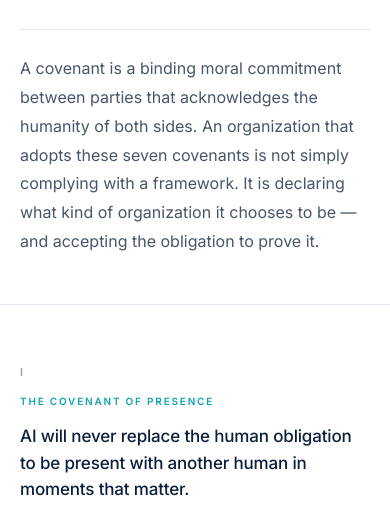
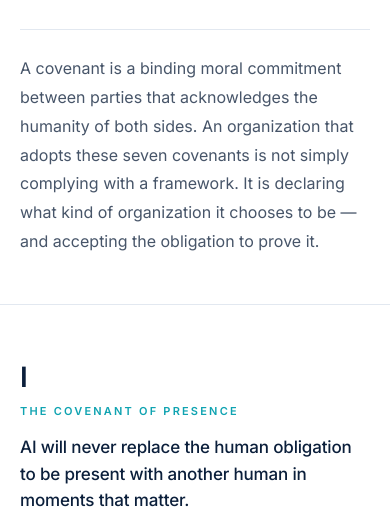
Before and after one commit to ajwork-art/humanvaluegovernance, a plain HTML site: page covenants.html in a window 390 px wide. Shown: the part 299-818 px from the top of the page. Drawn offline with Linux system fonts and the light colour scheme.

Commit message:
Strengthen covenant numeral and label visual weight
- Roman numeral: 13px → 36px, gray → navy, weight 800, tight tracking
- Label: 10px → 11px, weight 600 → 700, tracking 0.2em
- Numeral column widened: 56px → 72px to accommodate larger size
- Mobile numeral: 28px (was 11px)

Co-Authored-By: Claude Sonnet 4.6 <noreply@anthropic.com>

```diff
--- a/covenants.html
+++ b/covenants.html
@@ -148,8 +148,8 @@
       padding: 56px 0;
       border-bottom: 1px solid var(--border);
       display: grid;
-      grid-template-columns: 56px 1fr;
-      gap: 0 36px;
+      grid-template-columns: 72px 1fr;
+      gap: 0 40px;
       align-items: start;
     }
 
@@ -157,13 +157,14 @@
       border-bottom: none;
     }
 
-    /* Roman numeral */
+    /* Roman numeral — large, navy, commanding */
     .covenant-num {
-      font-size: 13px;
-      font-weight: 600;
-      color: var(--gray-mid);
-      letter-spacing: 0.06em;
-      padding-top: 3px;
+      font-size: 36px;
+      font-weight: 800;
+      color: var(--navy);
+      letter-spacing: -0.02em;
+      line-height: 1;
+      padding-top: 2px;
       text-align: right;
     }
 
@@ -172,9 +173,9 @@
 
     /* "THE COVENANT OF PRESENCE" */
     .covenant-label {
-      font-size: 10px;
-      font-weight: 600;
-      letter-spacing: 0.18em;
+      font-size: 11px;
+      font-weight: 700;
+      letter-spacing: 0.2em;
       text-transform: uppercase;
       color: var(--teal);
       margin-bottom: 14px;
@@ -328,7 +329,7 @@
 
       .covenant-num {
         text-align: left;
-        font-size: 11px;
+        font-size: 28px;
       }
 
       .footer-inner {
```
